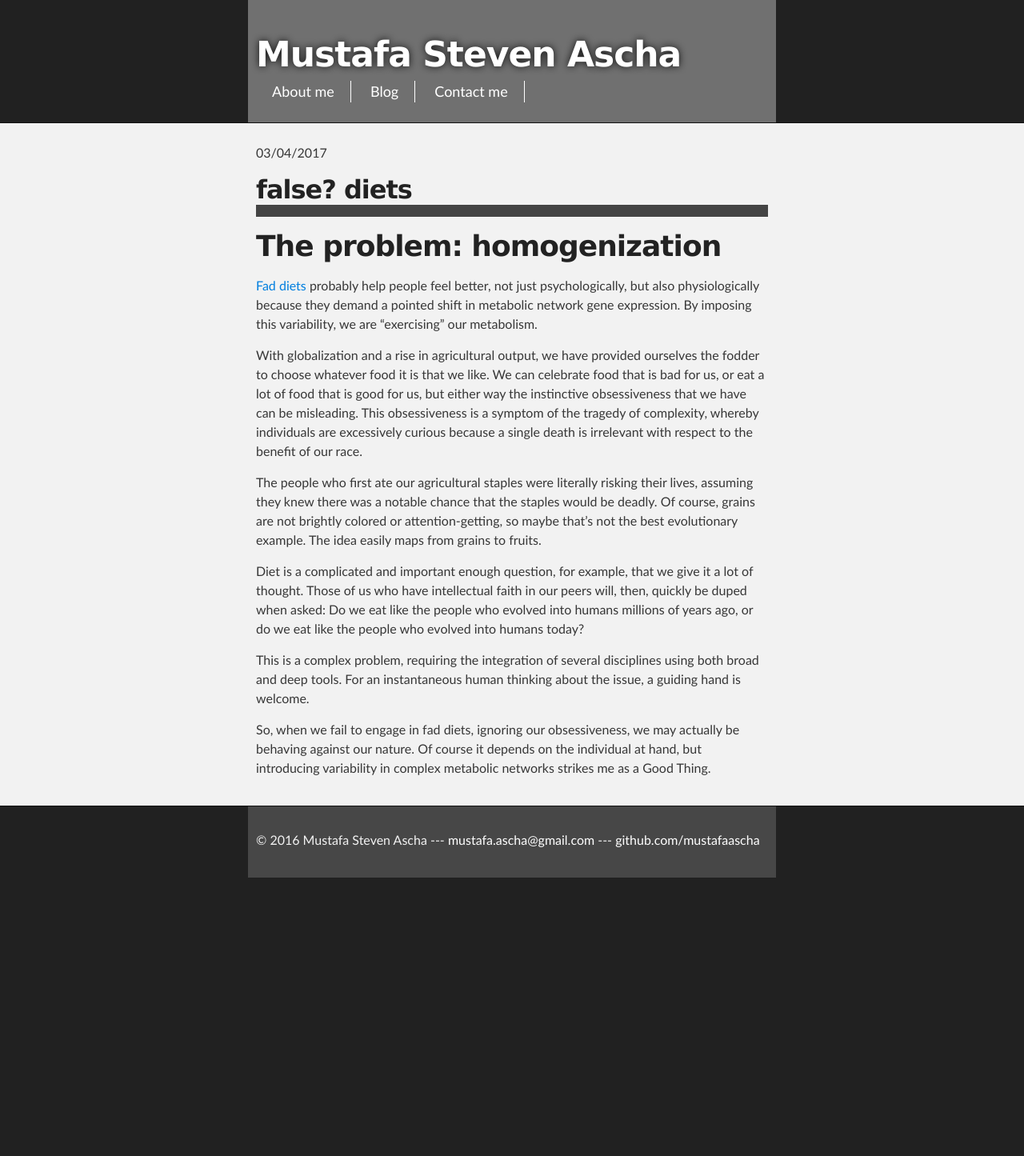
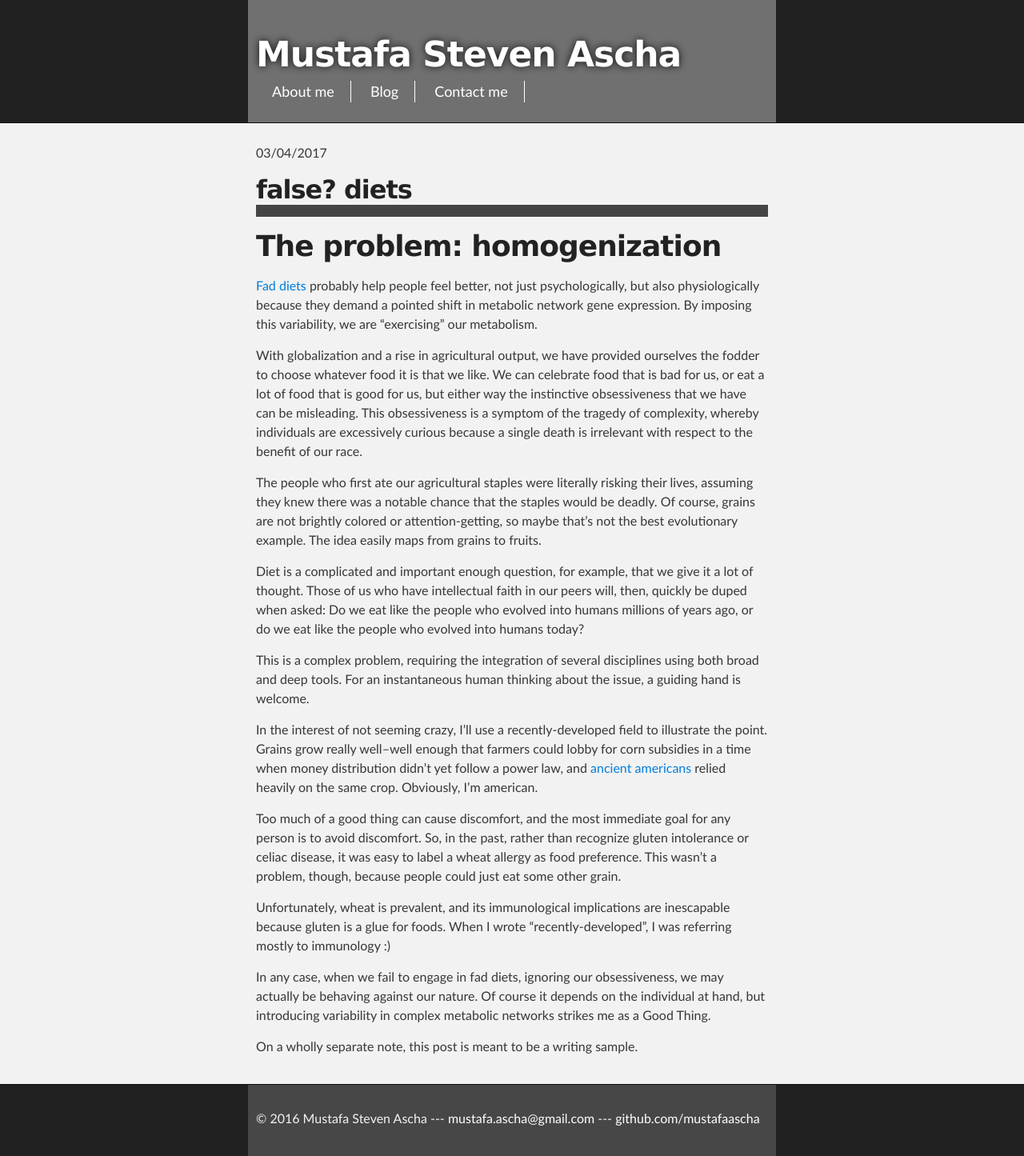
Before and after one commit to mustafaascha/mustafaascha.github.io, a Jekyll site: the page built from _posts/2017-03-04-variable-diets.md, in a window 1280 px wide. Shown: the whole page at 80% size. Built offline with Jekyll 4.4.1, drawn with Linux system fonts in a browser that asks for light colours; before the commit the page ends 1097 px from its top, so only the background shows below that.

Commit message:
Update 2017-03-04-variable-diets.md

```diff
--- a/_posts/2017-03-04-variable-diets.md
+++ b/_posts/2017-03-04-variable-diets.md
@@ -16,4 +16,12 @@ Diet is a complicated and important enough question, for example, that we give i
 
 This is a complex problem, requiring the integration of several disciplines using both broad and deep tools. For an instantaneous human thinking about the issue, a guiding hand is welcome.
 
-So, when we fail to engage in fad diets, ignoring our obsessiveness, we may actually be behaving against our nature. Of course it depends on the individual at hand, but introducing variability in complex metabolic networks strikes me as a Good Thing.
+In the interest of not seeming crazy, I'll use a recently-developed field to illustrate the point. Grains grow really well--well enough that farmers could lobby for corn subsidies in a time when money distribution didn't yet follow a power law, and [ancient americans](https://en.wikipedia.org/wiki/Agriculture_in_Mesoamerica) relied heavily on the same crop. Obviously, I'm american.
+
+Too much of a good thing can cause discomfort, and the most immediate goal for any person is to avoid discomfort. So, in the past, rather than recognize gluten intolerance or celiac disease, it was easy to label a wheat allergy as food preference. This wasn't a problem, though, because people could just eat some other grain.
+
+Unfortunately, wheat is prevalent, and its immunological implications are inescapable because gluten is a glue for foods. When I wrote "recently-developed", I was referring mostly to immunology :)
+
+In any case, when we fail to engage in fad diets, ignoring our obsessiveness, we may actually be behaving against our nature. Of course it depends on the individual at hand, but introducing variability in complex metabolic networks strikes me as a Good Thing.
+
+On a wholly separate note, this post is meant to be a writing sample.
```
